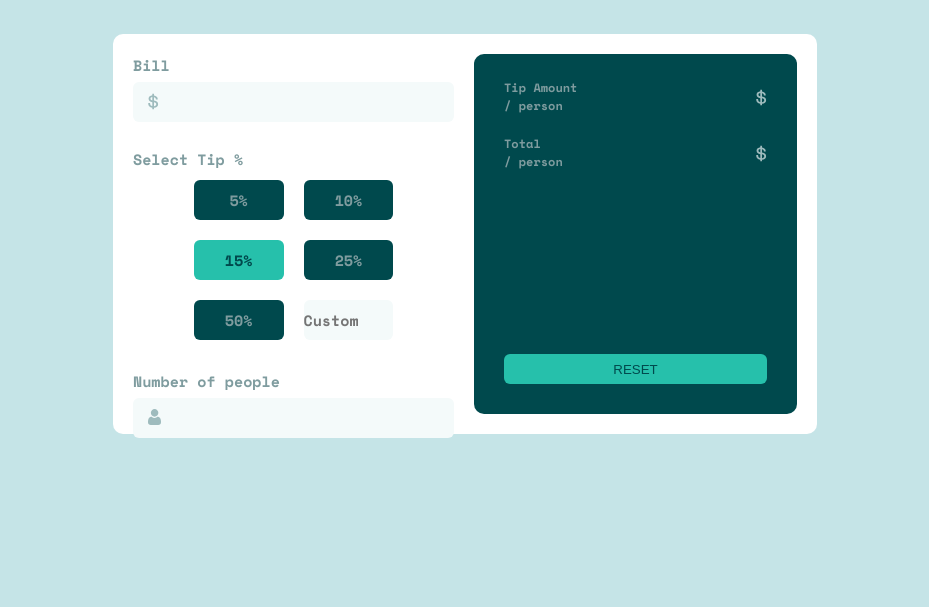
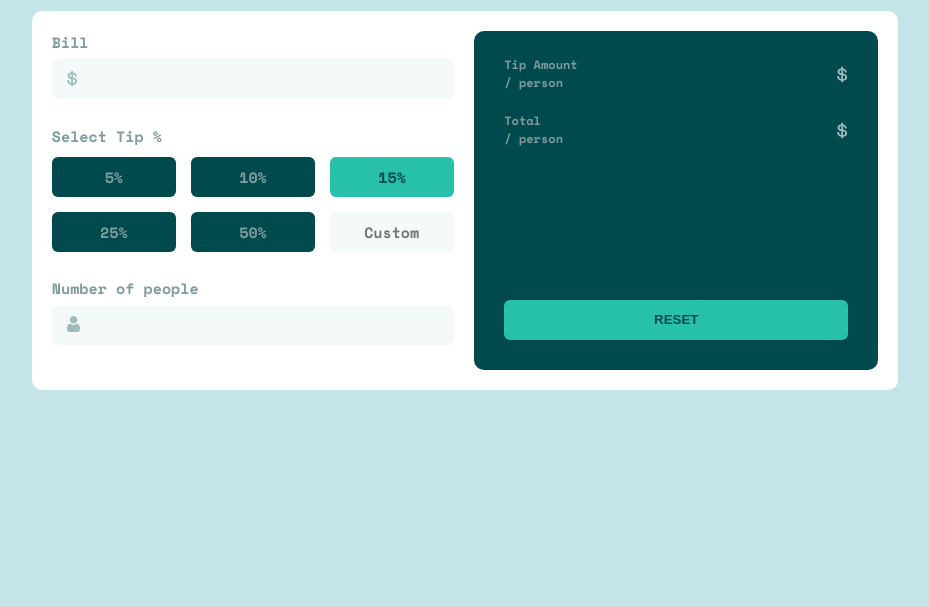
Before and after one commit to Mr-m9n/Tip-Calculator, a website: page index.html in a window 1280 px wide. Shown: the part 193-800 px from the top of the page, without its empty margins (175-1104 px from the left). Drawn offline with nearby package versions, Linux system fonts and the light colour scheme.

Commit message:
Befriending grid

```diff
--- a/index.html
+++ b/index.html
@@ -63,7 +63,6 @@
             <p>50%</p>
           </div>
           <input
-            class="tipPercent"
             id="custom"
             oninput="tippingHandler(getTipCustom())"
             type="number"
@@ -86,8 +85,8 @@
       </div>
       <div class="hero-display">
         <div class="tip-amount display">
-          <h3>Tip Amount <br />/ person</h3>
-          <div class="tip-in-number">
+          <h3 class="resultDisplay">Tip Amount <br />/ person</h3>
+          <div class="tipValue">
             <svg xmlns="http://www.w3.org/2000/svg" width="11" height="17">
               <path
                 fill="#9EBBBD"
@@ -97,9 +96,9 @@
             <p class="tip-per-person"></p>
           </div>
         </div>
-        <div class="total display">
-          <h3>Total <br />/ person</h3>
-          <div class="tip-in-number">
+        <div class="display autoMargin">
+          <h3 class="resultDisplay">Total <br />/ person</h3>
+          <div class="tipValue">
             <svg xmlns="http://www.w3.org/2000/svg" width="11" height="17">
               <path
                 fill="#9EBBBD"
@@ -109,7 +108,7 @@
             <p class="tip-total"></p>
           </div>
         </div>
-        <button onclick="reset()">Reset</button>
+        <button class="reset" onclick="reset()">Reset</button>
       </div>
     </section>
     <script src="index.js"></script>
--- a/styles.css
+++ b/styles.css
@@ -10,24 +10,31 @@ html {
 }
 
 body {
+  display: flex;
+  flex-direction: column;
+  align-items: center;
+  justify-content: space-between;
   background-color: hsl(185, 41%, 84%);
-  height: 100vh;
   font-family: "Space Mono", monospace;
   font-weight: 700;
+  color: hsl(184, 14%, 56%);
 }
 
-header {
+header,
+.tip-percent,
+.tipValue {
   display: flex;
   align-items: center;
   justify-content: center;
-  padding-block: 3rem;
+}
+header {
+  padding-block: 4rem;
   padding-inline: 2rem;
 }
 
 .hero {
   background-color: #fff;
   border-radius: 8px 8px 0px 0px;
-  height: 100%;
   display: flex;
   flex-direction: column;
   justify-content: space-around;
@@ -35,29 +42,24 @@ header {
 }
 
 .select-tip {
-  display: flex;
-  flex-wrap: wrap;
-  align-items: center;
-  justify-content: center;
+  display: grid;
+  grid-template-columns: repeat(2, 1fr);
+  grid-template-rows: repeat(3, 1fr);
+  gap: 2.5rem;
+  margin: 1rem 0 2.5rem;
 }
 
 .tip-percent {
   border-radius: 6px;
   font-size: 1.5rem;
   background-color: hsl(183, 100%, 15%);
-  flex-basis: 44%;
-  display: flex;
-  align-items: center;
-  justify-content: center;
   padding: 0.6rem 0;
-  margin: 1rem;
   color: hsl(184, 14%, 56%);
   height: 4rem;
 }
 
 #custom {
-  width: 44%;
-  margin: 1rem;
+  width: 100%;
   height: 4rem;
   font-size: 1.5rem;
 }
@@ -69,10 +71,6 @@ header {
 
 .tip-percent:last-child {
   background-color: hsl(189, 41%, 97%);
-}
-
-h2 {
-  color: hsl(184, 14%, 56%);
 }
 
 input {
@@ -113,28 +111,22 @@ input {
   justify-content: space-between;
 }
 
-.total {
+.autoMargin {
   margin-bottom: auto;
 }
 
-.display h3 {
+.resultDisplay {
   font-size: 1.2rem;
   color: hsl(184, 14%, 56%);
 }
 
-.tip-in-number {
-  display: flex;
-  align-items: center;
-  justify-content: center;
-}
-
-.tip-in-number p,
-.tip-in-number svg {
+.tipValue p,
+.tipValue svg {
   font-size: 2.5rem;
   color: hsl(172, 67%, 45%);
 }
 
-button {
+.reset {
   display: block;
   width: 100%;
   padding: 0.5rem 3rem;
@@ -142,51 +134,36 @@ button {
   color: hsl(183, 100%, 15%);
   background-color: hsl(172, 67%, 45%);
   border: 0px solid;
-  height: 3rem;
+  height: 4rem;
+  font-weight: bolder;
   text-transform: uppercase;
 }
 
 @media screen and (min-width: 720px) {
   body {
-    display: flex;
-    flex-direction: column;
-    align-items: center;
-    justify-content: center;
     gap: 2rem;
   }
 
   header {
-    margin-top: -8rem;
+    margin-top: 5rem;
   }
 
   .hero {
-    display: flex;
     flex-direction: row;
     gap: 2rem;
     border-radius: 10px;
-    height: 55%;
-    width: 70%;
+    height: 50%;
   }
 
-  h2:last-of-type {
-    margin-top: 2rem;
-  }
-
-  input {
-    margin-top: 1rem;
+  .select-tip {
+    grid-template-columns: repeat(3, 1fr);
+    grid-template-rows: repeat(2, 1fr);
+    gap: 1.5rem;
   }
 
   .hero-display,
   .hero-calc {
     width: 50%;
-  }
-
-  .tip-percent {
-    flex-basis: 28%;
-  }
-
-  #custom {
-    width: 28%;
   }
 
   .hero-display {
@@ -196,16 +173,3 @@ button {
     gap: 2rem;
   }
 }
-
-@media screen and (min-width: 912px) {
-  .hero {
-    width: 60%;
-  }
-}
-
-@media screen and (min-width: 1270px) {
-  .hero {
-    width: 55%;
-    height: 50%;
-  }
-}
```
